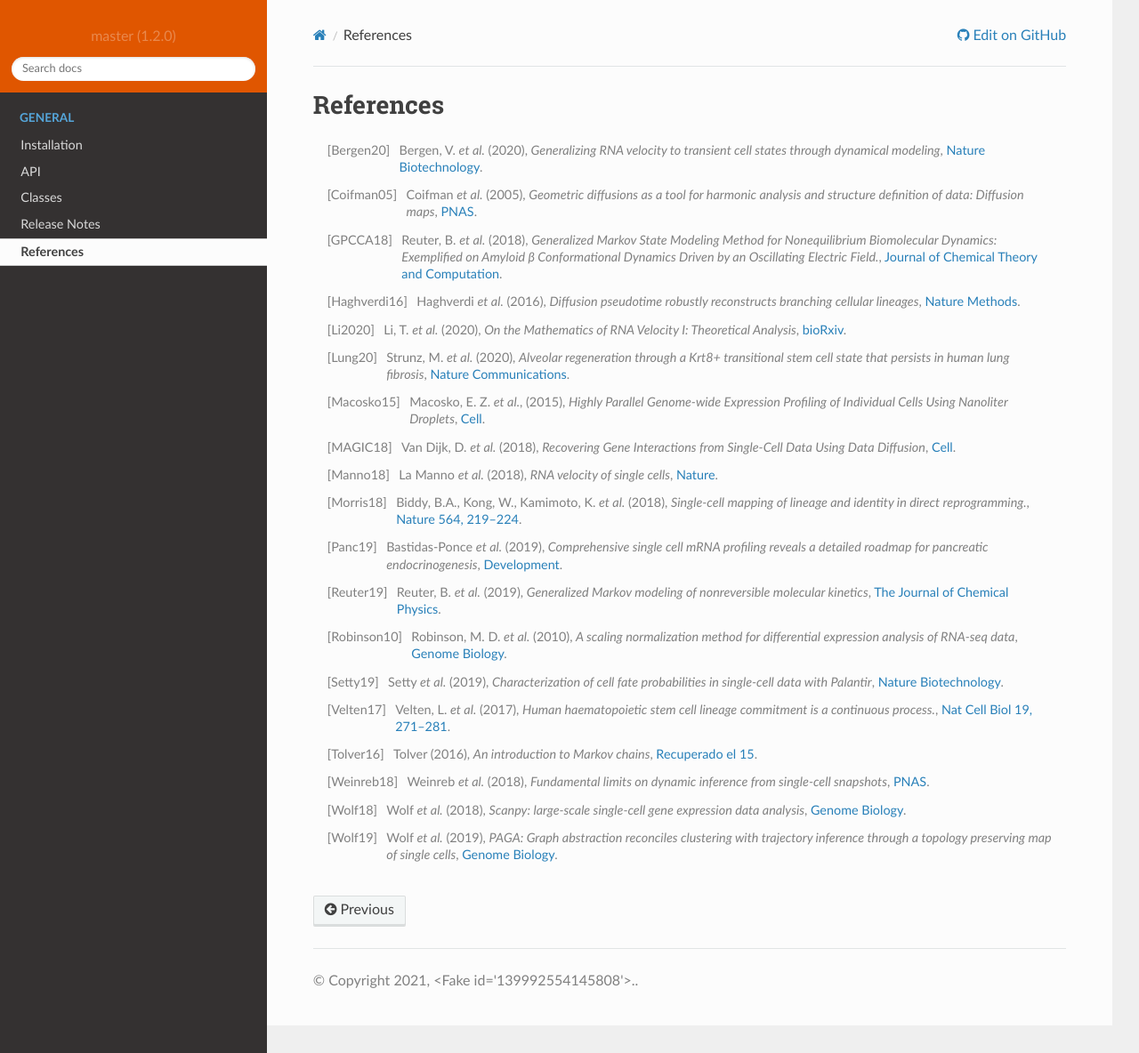
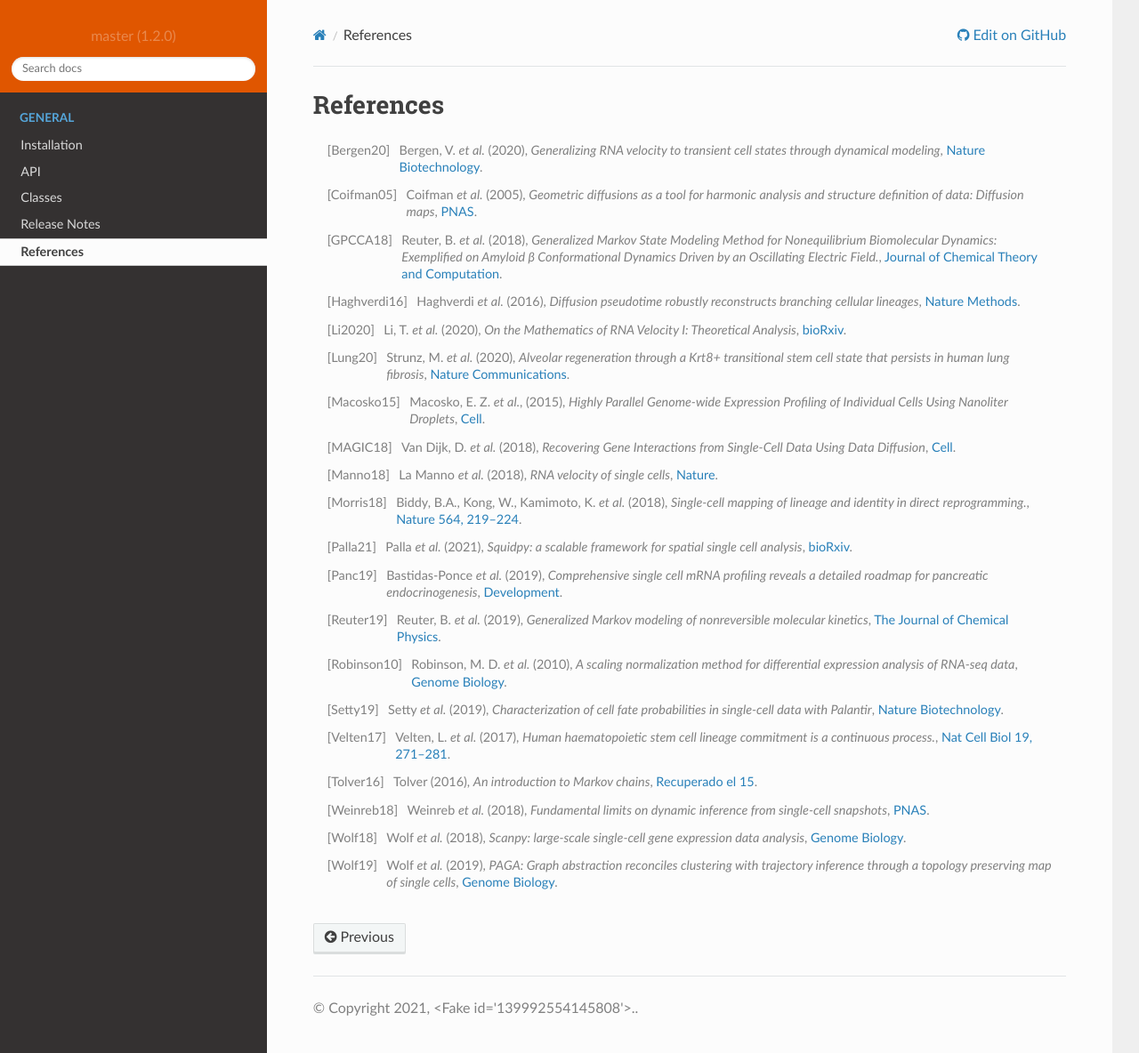
Before and after one commit to theislab/cellrank, a Sphinx documentation site: the page built from docs/source/references.rst, in a window 1280 px wide and 1184 px high. Shown: the whole window at 89% size. Built offline with Sphinx 7.4.7 and the Read the Docs theme 2.0.0, drawn with Linux system fonts in a browser that asks for light colours; pages that are not in the unit, such as notebooks, are missing from menus; the version number is read from the project's files by our own code.

Commit message:
Add squidpy reference

```diff
--- a/docs/source/references.rst
+++ b/docs/source/references.rst
@@ -42,6 +42,10 @@ References
     *Single-cell mapping of lineage and identity in direct reprogramming.*,
     `Nature 564, 219–224 <https://doi.org/10.1038/s41586-018-0744-4>`__.
 
+.. [Palla21] Palla *et al.* (2021),
+    *Squidpy: a scalable framework for spatial single cell analysis*,
+    `bioRxiv <https://doi.org/10.1101/2021.02.19.431994>`__.
+
 .. [Panc19] Bastidas-Ponce *et al.* (2019),
     *Comprehensive single cell mRNA profiling reveals a detailed roadmap for pancreatic endocrinogenesis*,
     `Development <https://doi.org/10.1242/dev.173849>`__.
```
Also changed, not shown: 1 other file.
